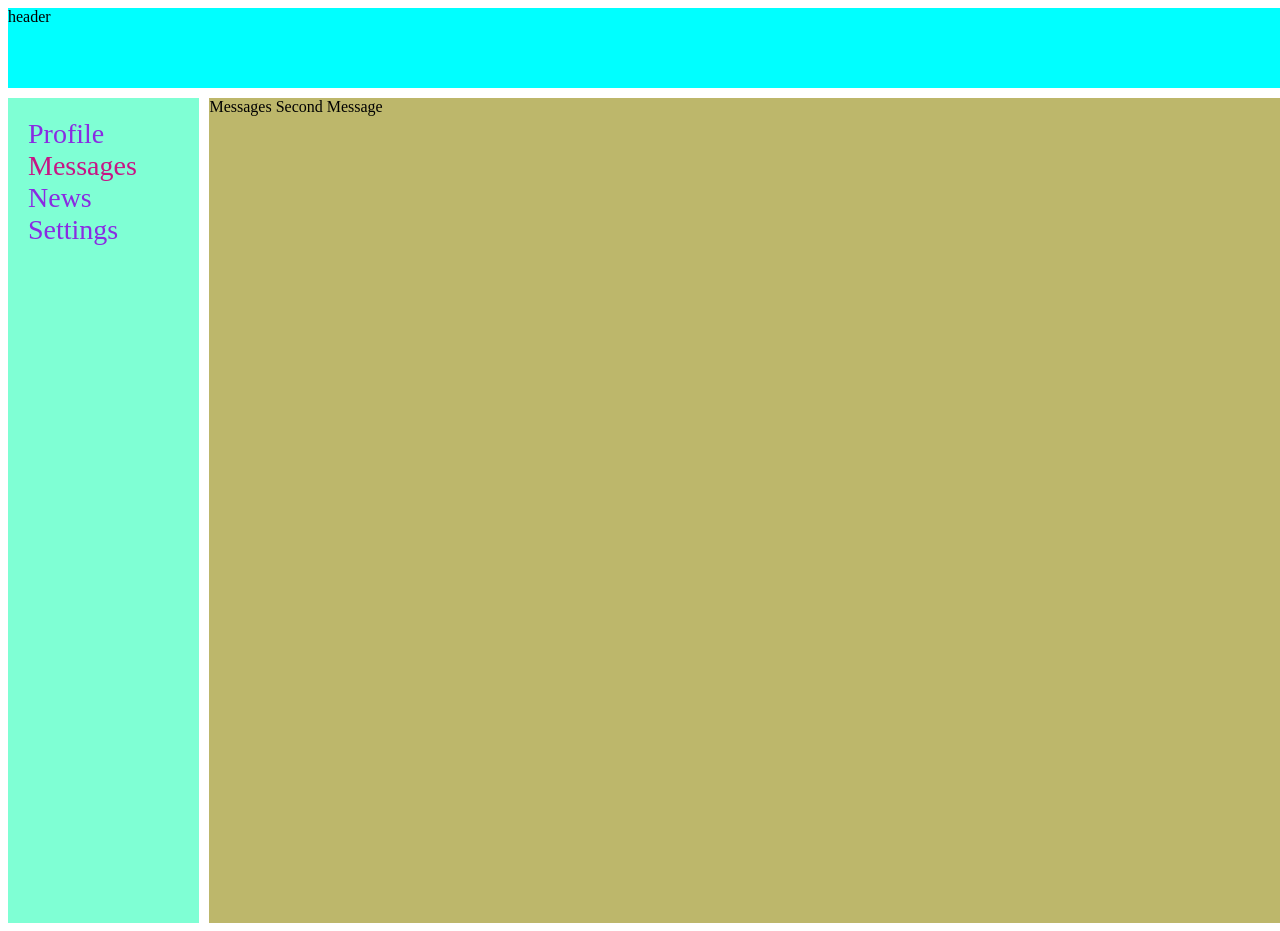
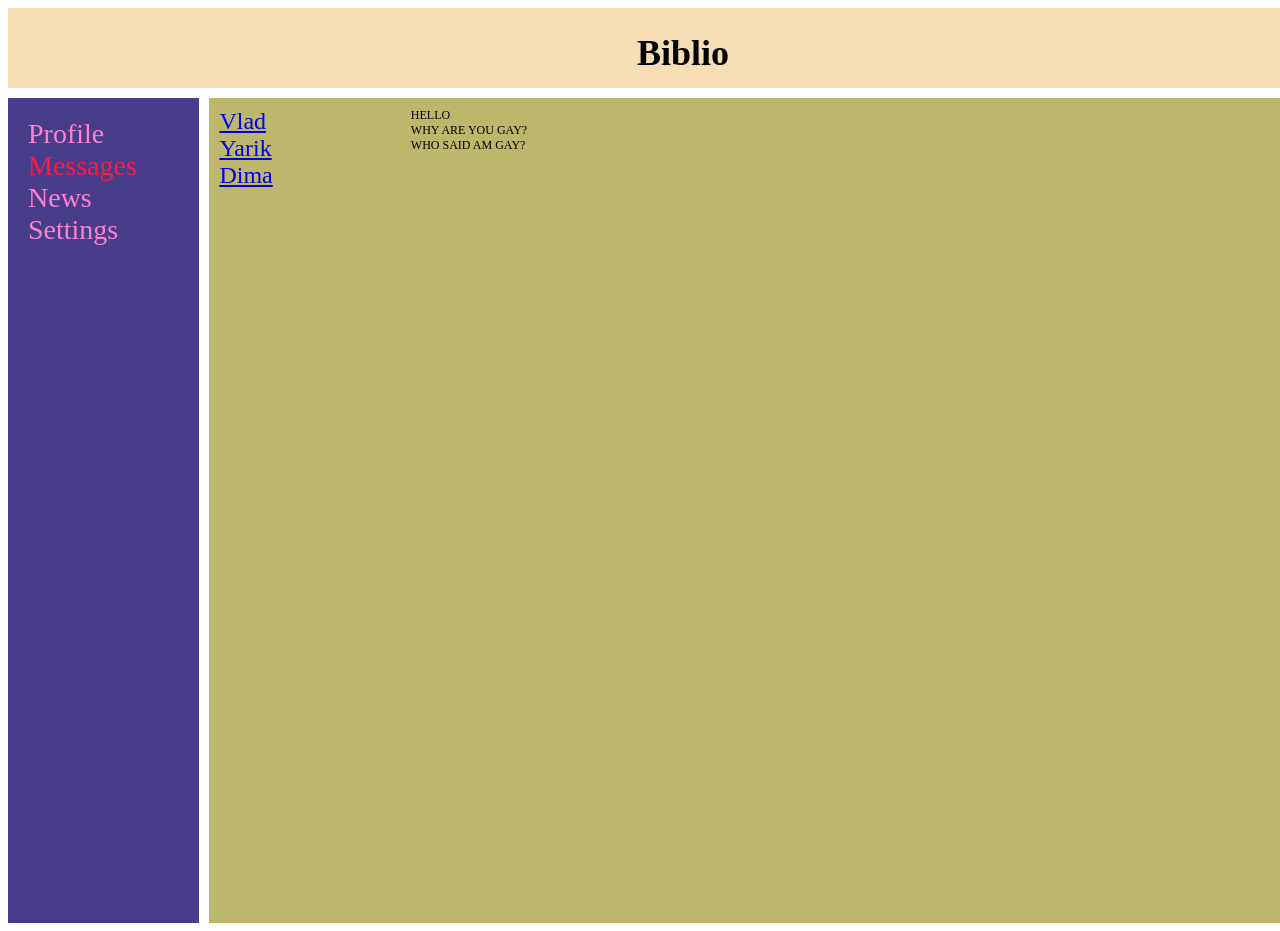
Before and after one commit to KraS27/biblioFront, a React (Create React App) app: page /messages in a window 1280 px wide. Shown: the top 931 px of the page. Built offline with nearby package versions, Linux system fonts and the light colour scheme.

Commit message:
Add Chats and Message in Chats

```diff
--- a/src/Components/Content/Messages/Messages.jsx
+++ b/src/Components/Content/Messages/Messages.jsx
@@ -1,11 +1,32 @@
 import React from 'react';
 import  style from "./Messages.module.css"
+import {NavLink} from "react-router-dom";
 
 const Messages = (props) => {
     return (
-        <div>
-            Messages
-            Second Message
+        <div className={style.dialogs}>
+            <div className={style.chats}>
+                <div>
+                    <NavLink to={"#"} className={chat => chat.isActive ? style.chat : style.chatActive}> Vlad</NavLink>
+                </div>
+                <div>
+                    <NavLink to={"#"} className={chat => chat.isActive ? style.chat : style.chatActive}> Yarik</NavLink>
+                </div>
+                <div>
+                    <NavLink to={"#"} className={chat => chat.isActive ? style.chat : style.chatActive}> Dima</NavLink>
+                </div>
+            </div>
+            <div className={style.messages}>
+                <div className={style.message}>
+                    HELLO
+                </div>
+                <div className={style.message}>
+                    WHY ARE YOU GAY?
+                </div>
+                <div className={style.message}>
+                    WHO SAID AM GAY?
+                </div>
+            </div>
         </div>
     );
 };
--- a/src/Components/Content/Messages/Messages.module.css
+++ b/src/Components/Content/Messages/Messages.module.css
@@ -0,0 +1,25 @@
+.dialogs{
+    display: grid;
+    grid-template-columns: 2fr 10fr;
+}
+
+.chats{
+    padding: 10px;
+}
+
+.chat{
+    font-size: 24px;
+}
+
+.chatActive{
+    color: blue;
+    font-size: 28px;
+}
+
+.messages{
+    padding: 10px;
+}
+
+.message{
+    font-size: 12px;
+}
--- a/src/Components/Content/Profile/Profile.jsx
+++ b/src/Components/Content/Profile/Profile.jsx
@@ -1,3 +1,4 @@
+import React from "react";
 import style from './Profile.module.css'
 import MyPosts from "./MyPosts/MyPosts";
 
--- a/src/Components/Header/Header.jsx
+++ b/src/Components/Header/Header.jsx
@@ -3,8 +3,8 @@ import style from './Header.module.css'
 function Header(){
     return(
         <header className={style.header}>
-          header
-      </header>
+            <h1 className={style.logo}>Biblio</h1>
+        </header>
     )
 }
 
--- a/src/Components/Header/Header.module.css
+++ b/src/Components/Header/Header.module.css
@@ -1,4 +1,10 @@
 .header{
     grid-area: header;
-    background-color: aqua;
-  }
+    background-color: wheat;
+}
+
+.logo{
+    text-align: center;
+    font-size: 36px;
+    font-family: "Bookman Old Style";
+}
--- a/src/Components/Navbar/NavItem/NavItem.module.css
+++ b/src/Components/Navbar/NavItem/NavItem.module.css
@@ -1,11 +1,10 @@
-
 .link{
   text-decoration: none;
   font-size: 28px;
-  color: blueviolet;
+  color: #ff80cb;
 }
 
 .active{
   text-decoration: none;
-  color: mediumvioletred;
+  color: #ff1945;
 }
--- a/src/Components/Navbar/Navigation.jsx
+++ b/src/Components/Navbar/Navigation.jsx
@@ -1,5 +1,5 @@
+import React from "react";
 import style from './Navigation.module.css'
-import {NavLink} from "react-router-dom";
 import NavItem from "./NavItem/NavItem";
 
 function Navigation() {
--- a/src/Components/Navbar/Navigation.module.css
+++ b/src/Components/Navbar/Navigation.module.css
@@ -1,5 +1,5 @@
 .nav{
   grid-area: nav;
-  background-color: aquamarine;
+  background-color: darkslateblue;
   padding: 20px;
 }
```
